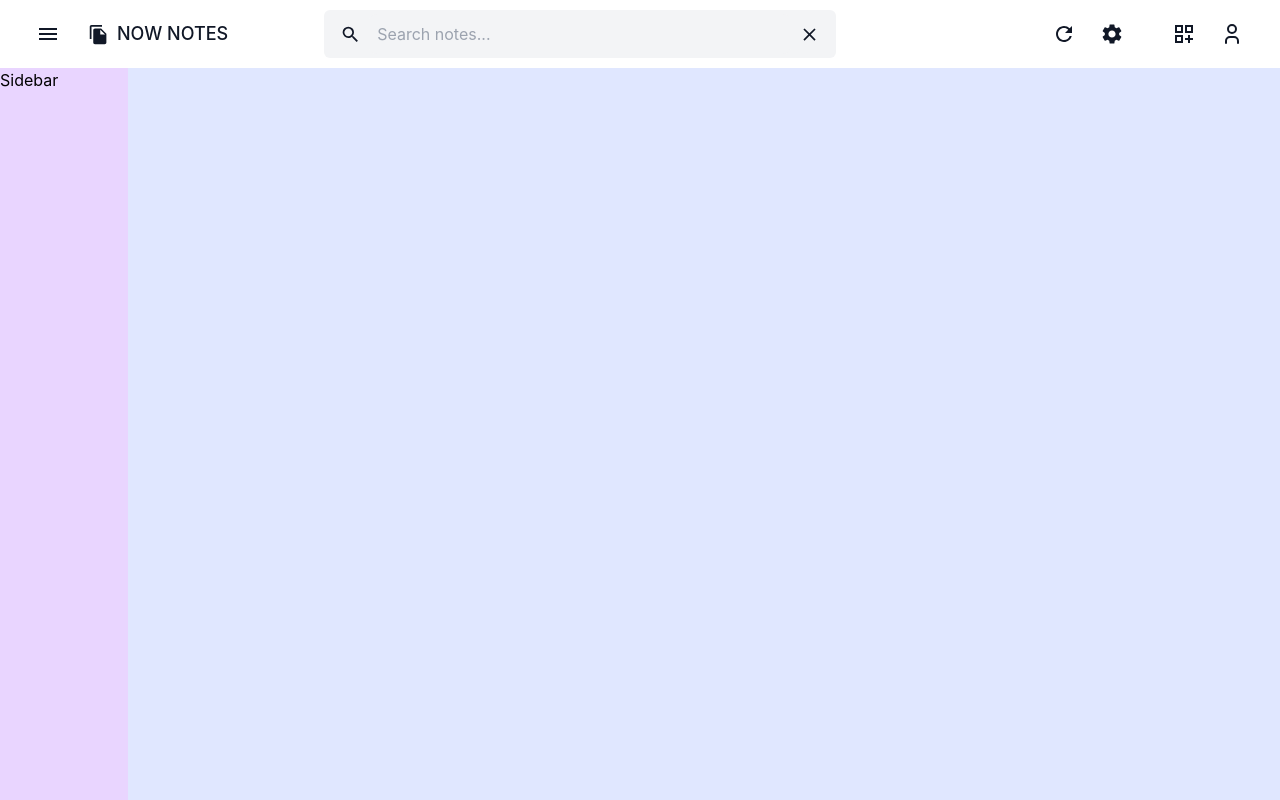
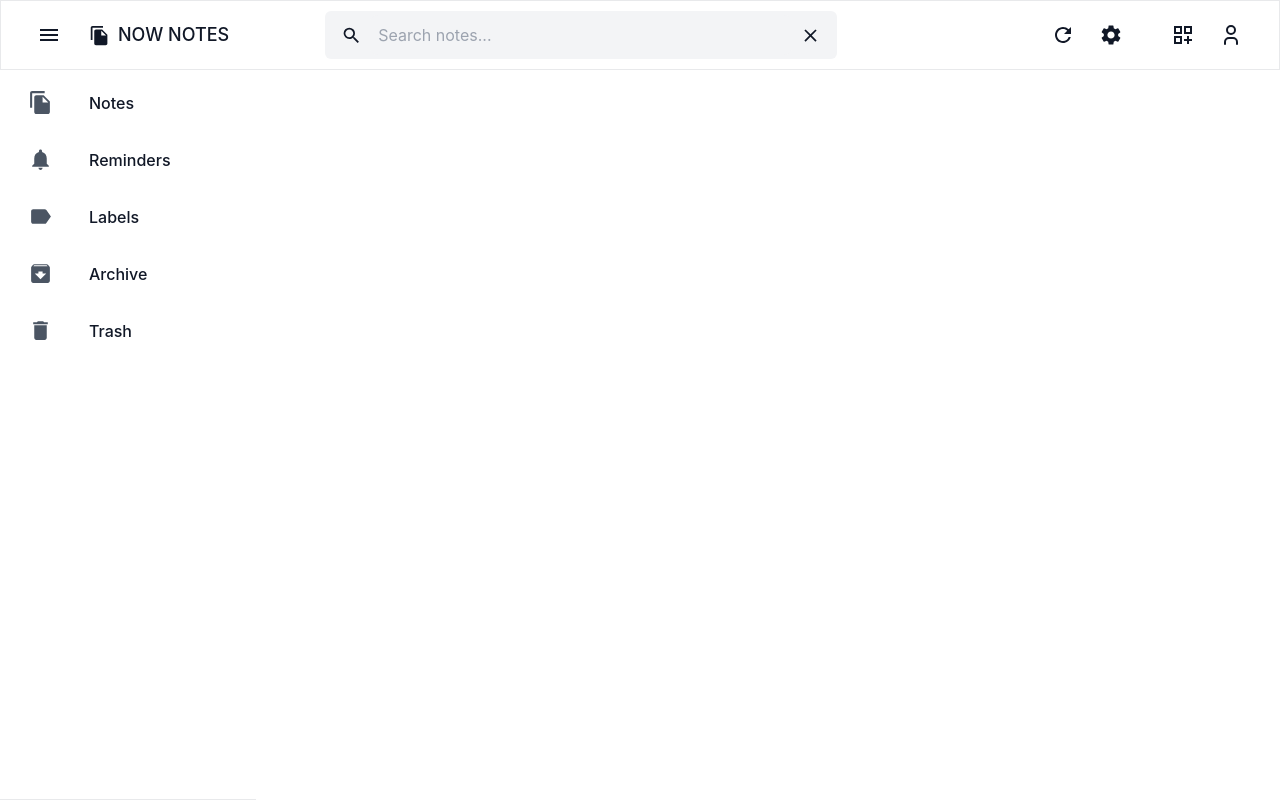
Before and after one commit to AT0M1CK/Now-Notes-Firebase, a React (Vite) app in the folder now-notes-firebase/: page / in a window 1280 px wide. Built offline with nearby package versions, Linux system fonts and the light colour scheme.

Commit message:
refactor: add sidebar items

```diff
--- a/now-notes-firebase/src/components/Button.tsx
+++ b/now-notes-firebase/src/components/Button.tsx
@@ -3,9 +3,14 @@ import Spinner from "./Spinner";
 
 export type ButtonPropsType = {
   type: "submit" | "button" | "reset";
+  key?: number;
+  buttonId?: number;
   colorScheme: string;
   variant: string;
+  lightIcon?: boolean;
   iconOnly?: boolean;
+  iconPaddingFull?: boolean;
+  justifyContent?: "start" | "between" | "end";
   icon?: ReactNode;
   isDisabled?: boolean;
   buttonSize?: "xs" | "sm" | "md" | "lg";
@@ -14,7 +19,7 @@ export type ButtonPropsType = {
   isLoading?: boolean;
   padding: "small" | "normal";
   fullWidth?: boolean;
-  radius?: "xs" | "sm" | "md" | "lg" | "xl" | "normal" | "full";
+  radius?: "xs" | "sm" | "md" | "lg" | "xl" | "normal" | "full" | "rightFull";
   children?: ReactNode;
   onClick?: () => void;
   customCssProps?: string;
@@ -32,7 +37,10 @@ const Button = (props: ButtonPropsType) => {
     fullWidth,
     children,
     shadowSize,
+    justifyContent,
+    lightIcon,
     icon,
+    iconPaddingFull,
     isDisabled,
     padding,
     buttonSize,
@@ -70,6 +78,13 @@ const Button = (props: ButtonPropsType) => {
     xl: "rounded-xl",
     full: "rounded-full",
     normal: "rounded",
+    rightFull: "rounded-r-full",
+  };
+
+  const justifyContents = {
+    start: "justify-start",
+    between: "justify-between",
+    end: "justify-end",
   };
 
   const colorSchemes = {
@@ -79,6 +94,7 @@ const Button = (props: ButtonPropsType) => {
       border: "border-blue-500 ",
       text_lighter: "text-white",
       text_darker: "text-blue-500",
+      icon_lighter: "text-blue-200",
       hover_darker: " hover:bg-blue-400 ",
       hover_lighter: "hover:bg-blue-200",
       hover_text_lighter: "hover:text-blue-300",
@@ -89,6 +105,7 @@ const Button = (props: ButtonPropsType) => {
       border: "border-gray-900 ",
       text_lighter: "text-white",
       text_darker: "text-gray-900",
+      icon_lighter: "text-gray-600",
       hover_darker: " hover:bg-gray-700 ",
       hover_lighter: "hover:bg-gray-200",
       hover_text_lighter: "hover:text-gray-500",
@@ -126,7 +143,11 @@ const Button = (props: ButtonPropsType) => {
         }}
         className={` ${customCssProps} ${
           (variants as any)[variant]
-        } flex items-center justify-center text-center  align-middle font-inter font-medium flex-row  ${
+        } flex items-center ${
+          justifyContent
+            ? `${(justifyContents as any)[justifyContent!]}`
+            : "justify-center"
+        } text-center  align-middle font-inter font-medium flex-row  ${
           (borderRadius as any)[radius!]
         } ${(shadowSizes as any)[shadowSize!]} ${
           (buttonSizes as any)[buttonSize!]
@@ -143,6 +164,14 @@ const Button = (props: ButtonPropsType) => {
             icon &&
             !iconOnly &&
             "pl-4 pr-2 py-3 items-center flex justify-center  text-center"
+          } ${
+            icon &&
+            iconPaddingFull &&
+            "pl-7 pr-9 py-3 items-center flex justify-center  text-center"
+          } ${
+            lightIcon
+              ? `${(colorSchemes as any)[colorScheme!].icon_lighter}`
+              : ""
           }`}
         >
           {isLoading && icon ? getSpinner() : icon}
--- a/now-notes-firebase/src/components/Layout/MainLayout.tsx
+++ b/now-notes-firebase/src/components/Layout/MainLayout.tsx
@@ -1,17 +1,48 @@
+import { ReactNode } from "react";
 import Header from "../Header";
+import Sidebar from "../Sidebar";
+import {
+  MdArchive,
+  MdDelete,
+  MdFileCopy,
+  MdLabel,
+  MdNotifications,
+} from "react-icons/md";
+
+export type MenuItem = {
+  id: number;
+  title: string;
+  icon: ReactNode;
+};
 
 const MainLayout = () => {
+  const menuIconSize = 25;
+  // Menu List
+  const menuList: MenuItem[] = [
+    { id: 0, title: "Notes", icon: <MdFileCopy size={menuIconSize} /> },
+    {
+      id: 1,
+      title: "Reminders",
+      icon: <MdNotifications size={menuIconSize} />,
+    },
+    { id: 2, title: "Labels", icon: <MdLabel size={menuIconSize} /> },
+    { id: 3, title: "Archive", icon: <MdArchive size={menuIconSize} /> },
+    { id: 4, title: "Trash", icon: <MdDelete size={menuIconSize} /> },
+  ];
+
   return (
     <>
       <div className="min-h-screen font-inter flex flex-col">
-        <header className="bg-red-50">
+        <header className="border border-divider">
           <Header />
         </header>
 
         <div className="flex-1 flex flex-col sm:flex-row">
-          <main className="flex-1 bg-indigo-100"></main>
+          <main className="flex-1 bg-white"></main>
 
-          <nav className="order-first sm:w-32 bg-purple-200">Sidebar</nav>
+          <nav className="order-first sm:w-72 bg-white">
+            <Sidebar menuList={menuList} />
+          </nav>
         </div>
       </div>
     </>
--- /dev/null
+++ b/now-notes-firebase/src/components/Sidebar.tsx
@@ -0,0 +1,54 @@
+import { ReactNode } from "react";
+import { MenuItem } from "./Layout/MainLayout";
+import Button from "./Button";
+
+const Sidebar = (props: {
+  menuList: MenuItem[];
+  selectHandler?: (component: ReactNode) => void;
+}) => {
+  const { menuList } = props;
+
+  //Build Menu items
+  const buildMenu = () => {
+    return menuList.map((menuItem, index) => {
+      return (
+        <div className=" my-2" key={index}>
+          {/* <span className="ml-5 text-xs font-semibold tracking-widest text-stoneGray">
+
+                </span> */}
+          <Button
+            customCssProps=""
+            key={menuItem.id}
+            buttonId={menuItem.id}
+            type={"button"}
+            colorScheme={"white"}
+            variant={"ghost"}
+            padding={"normal"}
+            radius={"rightFull"}
+            lightIcon
+            fullWidth
+            iconPaddingFull
+            justifyContent={"start"}
+            icon={menuItem.icon}
+          >
+            {menuItem.title}
+          </Button>
+        </div>
+      );
+    });
+  };
+
+  return (
+    <>
+      {/* <div className="justify-left relative flex h-14 flex-row items-center  border-b border-divider py-2 px-3 align-middle "></div> */}
+      {/* {buildMenu()} */}
+      {buildMenu()}
+      <div className="absolute bottom-0 flex w-64 flex-col border-t border-divider">
+        {/* <span className="text-center">LOGOUT</span> */}
+        {/* <Header /> */}
+      </div>
+    </>
+  );
+};
+
+export default Sidebar;
```
Also changed, not shown: now-notes-firebase/src/components/Header.tsx (+0 -10 lines).
